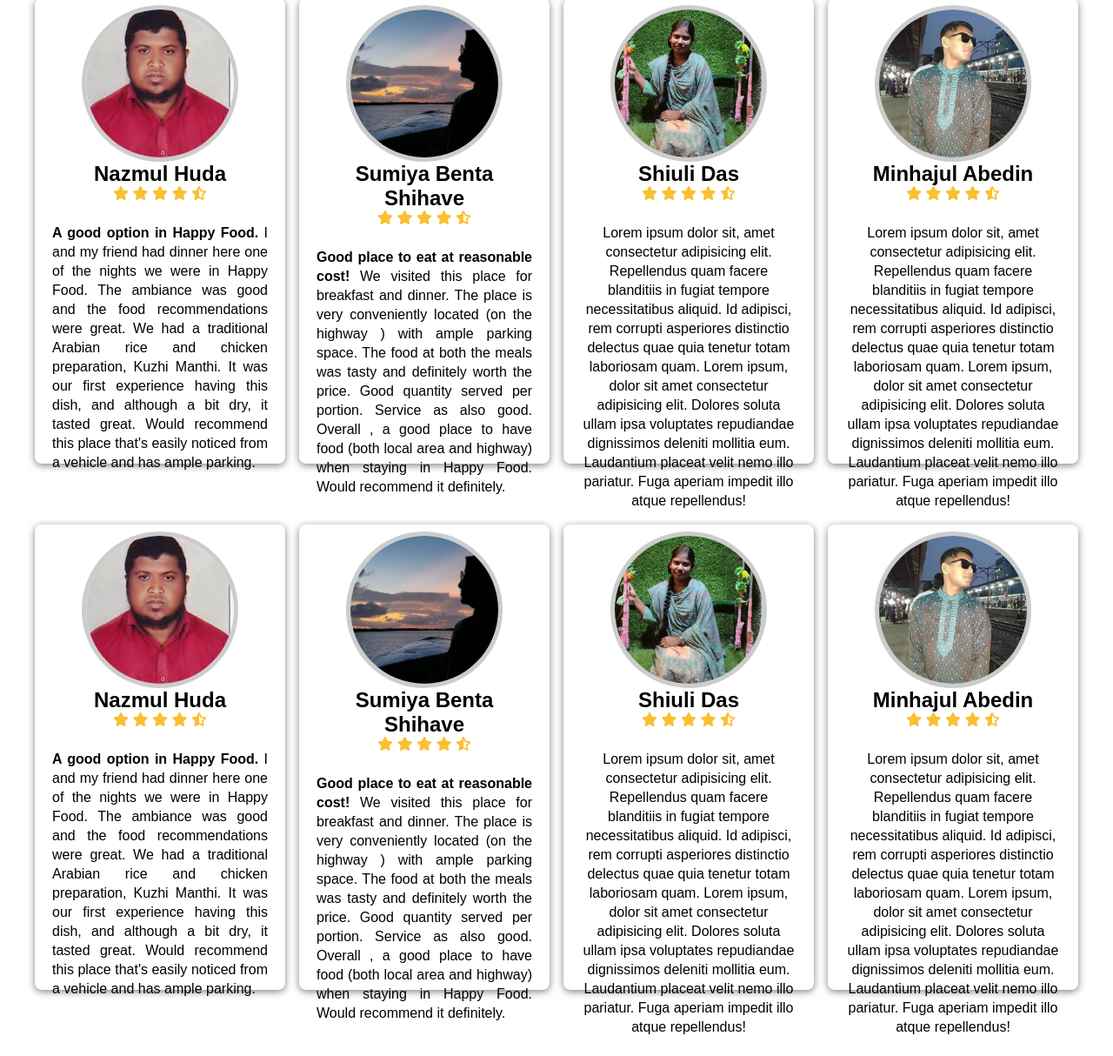
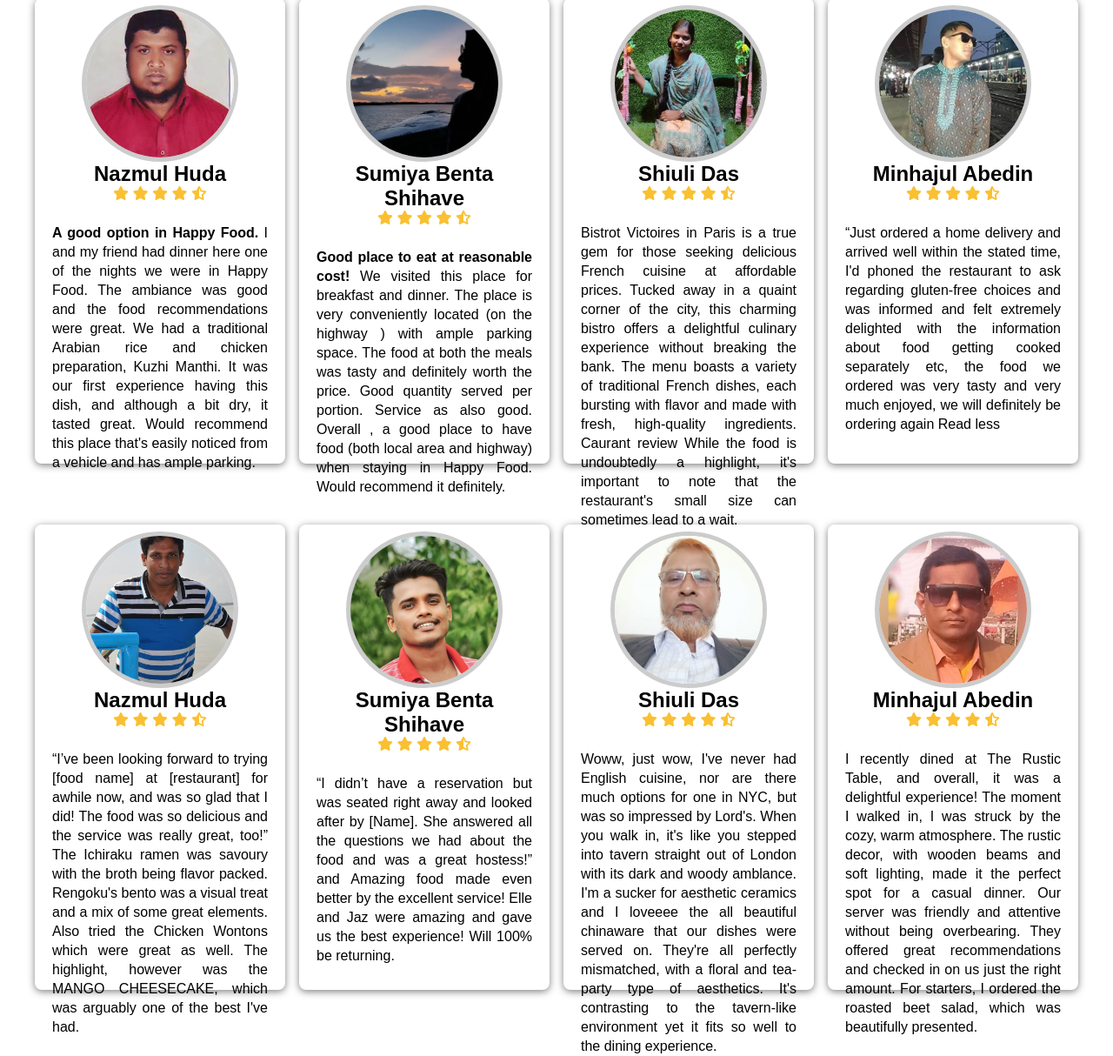
Before and after one commit to naimislam33/happyfood, a plain HTML site: page webdesign/Review/review.html in a window 1280 px wide. Shown: the part 207-1421 px from the top of the page at 87% size. Before the commit the page ends 1399 px from the top, so only its background shows below. Drawn offline with Linux system fonts and the light colour scheme.

Commit message:
soroer
soroer

```diff
--- a/webdesign/Review/review.html
+++ b/webdesign/Review/review.html
@@ -129,13 +129,15 @@
                         <i class="fa-brands fa-linkedin-in"></i>
                     </div>
 
-                    <p>
-                        Lorem ipsum dolor sit, amet consectetur adipisicing elit. Repellendus quam facere
-                        blanditiis in fugiat tempore necessitatibus aliquid. Id adipisci, rem corrupti
-                        asperiores distinctio delectus quae quia tenetur totam laboriosam quam. Lorem ipsum,
-                        dolor sit amet consectetur adipisicing elit. Dolores soluta ullam ipsa voluptates
-                        repudiandae dignissimos deleniti mollitia eum. Laudantium placeat velit nemo illo
-                        pariatur. Fuga aperiam impedit illo atque repellendus!
+                    <p style="text-align: justify;">
+                        Bistrot Victoires in Paris is a true gem for those seeking delicious French cuisine at affordable prices.
+                         Tucked away in a quaint corner of the city, this charming bistro offers a delightful culinary experience without breaking the bank.
+                         The menu boasts a variety of traditional French dishes, each bursting with flavor and made with fresh, high-quality ingredients.
+
+                         Caurant review
+
+                         While the food is undoubtedly a highlight, it's important to note that the restaurant's small size can sometimes lead to a wait.
+
                     </p>
 
                 </div>
@@ -166,13 +168,11 @@
                         <i class="fa-brands fa-linkedin-in"></i>
                     </div>
 
-                    <p>
-                        Lorem ipsum dolor sit, amet consectetur adipisicing elit. Repellendus quam facere
-                        blanditiis in fugiat tempore necessitatibus aliquid. Id adipisci, rem corrupti
-                        asperiores distinctio delectus quae quia tenetur totam laboriosam quam. Lorem ipsum,
-                        dolor sit amet consectetur adipisicing elit. Dolores soluta ullam ipsa voluptates
-                        repudiandae dignissimos deleniti mollitia eum. Laudantium placeat velit nemo illo
-                        pariatur. Fuga aperiam impedit illo atque repellendus!
+                    <p style="text-align: justify;">
+                        “Just ordered a home delivery and arrived well within the stated time,
+                         I'd phoned the restaurant to ask regarding gluten-free choices and was informed and felt extremely delighted with the information about food getting cooked separately etc, the food we ordered was very tasty and very much enjoyed, we will definitely be ordering again
+
+                        Read less
                     </p>
 
                 </div>
@@ -185,7 +185,7 @@
             <div class="review_card">
 
                 <div class="review_profile">
-                    <img src="src/img/review_1.png">
+                    <img src="src/img/review_5.jpg">
                 </div>
 
                 <div class="review_text">
@@ -207,8 +207,11 @@
                     </div>
 
                     <p style="text-align: justify;" >
-                        <b>A good option in Happy Food.</b>
-                        I and my friend had dinner here one of the nights we were in Happy Food. The ambiance was good and the food recommendations were great. We had a traditional Arabian rice and chicken preparation, Kuzhi Manthi. It was our first experience having this dish, and although a bit dry, it tasted great. Would recommend this place that's easily noticed from a vehicle and has ample parking.
+                       <!-- <b>A good option in Happy Food.</b>-->
+                       “I’ve been looking forward to trying [food name] at [restaurant] for awhile now,
+                        and was so glad that I did! The food was so delicious and the service was really great, too!”
+                        The Ichiraku ramen was savoury with the broth being flavor packed. Rengoku's bento was a visual treat and a mix of some great elements. Also tried the Chicken Wontons which were great as well.
+                        The highlight, however was the MANGO CHEESECAKE, which was arguably one of the best I've had.
                     </p>
 
                 </div>
@@ -218,7 +221,7 @@
             <div class="review_card">
 
                 <div class="review_profile">
-                    <img src="src/img/review_2.png">
+                    <img src="src/img/review_6.jpg">
                 </div>
 
                 <div class="review_text">
@@ -240,8 +243,11 @@
                     </div>
 
                     <p style="text-align: justify;">
-                        <b>Good place to eat at reasonable cost!</b>
-                        We visited this place for breakfast and dinner. The place is very conveniently located (on the highway ) with ample parking space. The food at both the meals was tasty and definitely worth the price. Good quantity served per portion. Service as also good. Overall , a good place to have food (both local area and highway) when staying in Happy Food. Would recommend it definitely.
+                        <!--<b>Good place to eat at reasonable cost!</b>-->
+                        “I didn’t have a reservation but was seated right away and looked after by [Name].
+                         She answered all the questions we had about the food and was a great hostess!”
+                         and Amazing food made even better by the excellent service! Elle and Jaz were amazing and
+                          gave us the best experience! Will 100% be returning.
                     </p>
 
                 </div>
@@ -251,7 +257,7 @@
             <div class="review_card">
 
                 <div class="review_profile">
-                    <img src="src/img/review_3.png">
+                    <img src="src/img/review_7.jpg">
                 </div>
 
                 <div class="review_text">
@@ -272,13 +278,8 @@
                         <i class="fa-brands fa-linkedin-in"></i>
                     </div>
 
-                    <p>
-                        Lorem ipsum dolor sit, amet consectetur adipisicing elit. Repellendus quam facere
-                        blanditiis in fugiat tempore necessitatibus aliquid. Id adipisci, rem corrupti
-                        asperiores distinctio delectus quae quia tenetur totam laboriosam quam. Lorem ipsum,
-                        dolor sit amet consectetur adipisicing elit. Dolores soluta ullam ipsa voluptates
-                        repudiandae dignissimos deleniti mollitia eum. Laudantium placeat velit nemo illo
-                        pariatur. Fuga aperiam impedit illo atque repellendus!
+                    <p style="text-align: justify;">
+                        Woww, just wow, I've never had English cuisine, nor are there much options for one in NYC, but was so impressed by Lord's. When you walk in, it's like you stepped into tavern straight out of London with its dark and woody amblance. I'm a sucker for aesthetic ceramics and I loveeee the all beautiful chinaware that our dishes were served on. They're all perfectly mismatched, with a floral and tea-party type of aesthetics. It's contrasting to the tavern-like environment yet it fits so well to the dining experience.
                     </p>
 
                 </div>
@@ -288,7 +289,7 @@
             <div class="review_card">
 
                 <div class="review_profile">
-                    <img src="src/img/review_4.png">
+                    <img src="src/img/review_8.jpg">
                 </div>
 
                 <div class="review_text">
@@ -309,13 +310,13 @@
                         <i class="fa-brands fa-linkedin-in"></i>
                     </div>
 
-                    <p>
-                        Lorem ipsum dolor sit, amet consectetur adipisicing elit. Repellendus quam facere
-                        blanditiis in fugiat tempore necessitatibus aliquid. Id adipisci, rem corrupti
-                        asperiores distinctio delectus quae quia tenetur totam laboriosam quam. Lorem ipsum,
-                        dolor sit amet consectetur adipisicing elit. Dolores soluta ullam ipsa voluptates
-                        repudiandae dignissimos deleniti mollitia eum. Laudantium placeat velit nemo illo
-                        pariatur. Fuga aperiam impedit illo atque repellendus!
+                    <p style="text-align: justify;">
+                        I recently dined at The Rustic Table, and overall, it was a delightful experience!
+                        The moment I walked in, I was struck by the cozy, warm atmosphere. The rustic decor, with wooden beams and soft lighting, made it the perfect spot for a casual dinner.
+                        Our server was friendly and attentive without being overbearing. They offered great recommendations and checked in on us just the right amount.
+                        For starters, I ordered the roasted beet salad, which was beautifully presented.
+
+
                     </p>
 
                 </div>
```
Also changed, not shown: webdesign/Menu/menu.html (+11 -11 lines), webdesign/Review/src/img/review_5.jpg (added), webdesign/Review/src/img/review_6.jpg (added), webdesign/Review/src/img/review_7.jpg (added), webdesign/Review/src/img/review_8.jpg (added).
